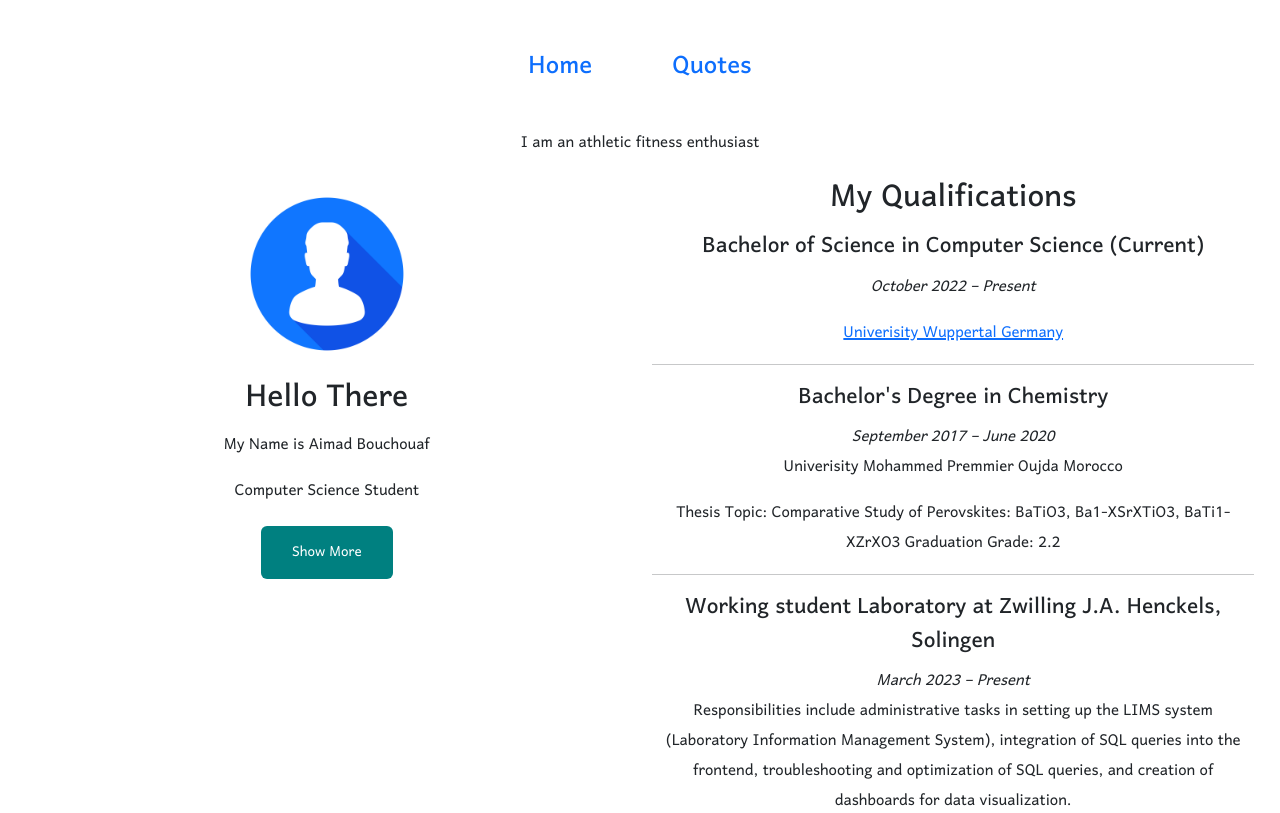
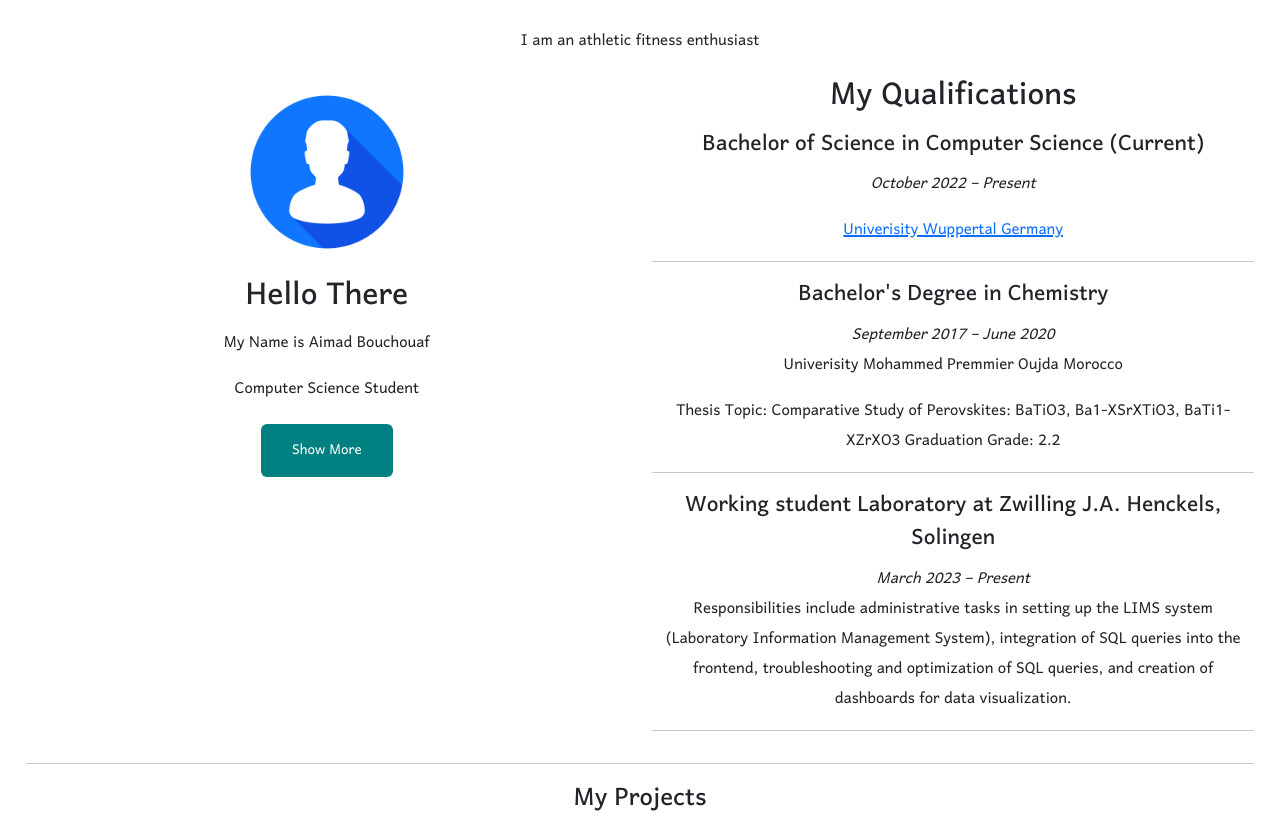
Before and after one commit to Imadjaha/Portfolio_ReactJs, a React (Create React App) app: page / in a window 1280 px wide. Shown: the top 813 px of the page. Built offline with nearby package versions, Linux system fonts and the light colour scheme.

Commit message:
Portfolio V1

```diff
--- a/package.json
+++ b/package.json
@@ -9,7 +9,6 @@
     "@testing-library/user-event": "^13.5.0",
     "react": "^18.2.0",
     "react-dom": "^18.2.0",
-    "react-router-dom": "^6.22.3",
     "react-scripts": "5.0.1",
     "web-vitals": "^2.1.4"
   },
@@ -20,7 +19,6 @@
     "build": "react-scripts build",
     "test": "react-scripts test",
     "eject": "react-scripts eject"
-
   },
   "eslintConfig": {
     "extends": [
@@ -41,6 +39,7 @@
     ]
   },
   "devDependencies": {
-    "gh-pages": "^6.1.1"
+    "gh-pages": "^6.1.1",
+    "react-router-dom": "^6.22.3"
   }
 }
--- a/public/index.html
+++ b/public/index.html
@@ -28,7 +28,7 @@
       work correctly both with client-side routing and a non-root public URL.
       Learn how to configure a non-root public URL by running `npm run build`.
     -->
-    <title>React App</title>
+    <title>Portfolio Aimad</title>
   </head>
   <body>
     <noscript>You need to enable JavaScript to run this app.</noscript>
@@ -43,5 +43,6 @@
       To begin the development, run `npm start` or `yarn start`.
       To create a production bundle, use `npm run build` or `yarn build`.
     -->
+
   </body>
 </html>
--- a/src/components/Header.js
+++ b/src/components/Header.js
@@ -12,9 +12,10 @@ const Header = () => {
   return (
     <div>
       <div>
+
         <h2 style={style}>
           <Link to="/" style={style}>
-            Home
+            Portfolio
           </Link>
         </h2>
         <h2 style={style}>
@@ -23,6 +24,7 @@ const Header = () => {
           </Link>
         </h2>
       </div>
+      <h3>Welcome to my </h3>
     </div>
   );
 };
--- a/src/index.js
+++ b/src/index.js
@@ -1,18 +1,29 @@
 import ReactDOM from "react-dom";
 import App from "./components/App";
 import Quotes from "./components/Quotes";
-import Header from "./components/Header";
-import {BrowserRouter, Routes , Route} from "react-router-dom" ;
+// import Header from "./components/Header";
+import { BrowserRouter, Routes, Route } from "react-router-dom";
+import React from "react";
+
+// ReactDOM.render(
+
+// //   <BrowserRouter>
+//      {/* <Header /> */}
+//     {/* <Routes>
+
+//       <Route  path="" element={<App/>}/>
+//             <Route path="/Quotes" element={<Quotes/>}/>
+//     </Routes> */}
+
+
+// //   </BrowserRouter>,
+//   document.getElementById("root")
+// );
 
 
 ReactDOM.render(
-    <BrowserRouter>
-    <Header/>
-        <Routes>
-
-            <Route exact path="/" element={<App/>}/>
-            <Route path="/Quotes" element={<Quotes/>}/>
-
-        </Routes>
-    </BrowserRouter>
-    , document.getElementById("root"));
+    <React.StrictMode>
+      <App />
+    </React.StrictMode>,
+    document.getElementById('root')
+  );
```
Also changed, not shown: 1 other file (tests, documents, lock files or other folders).
